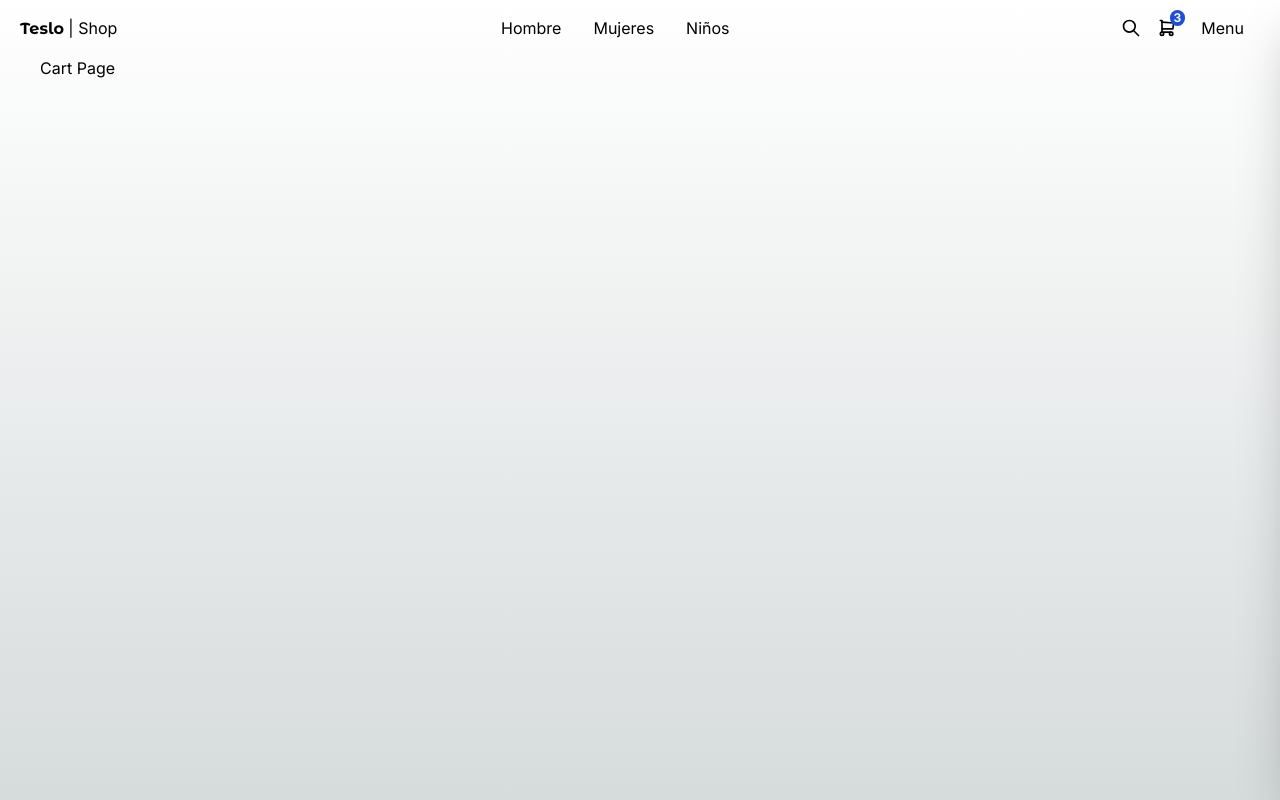
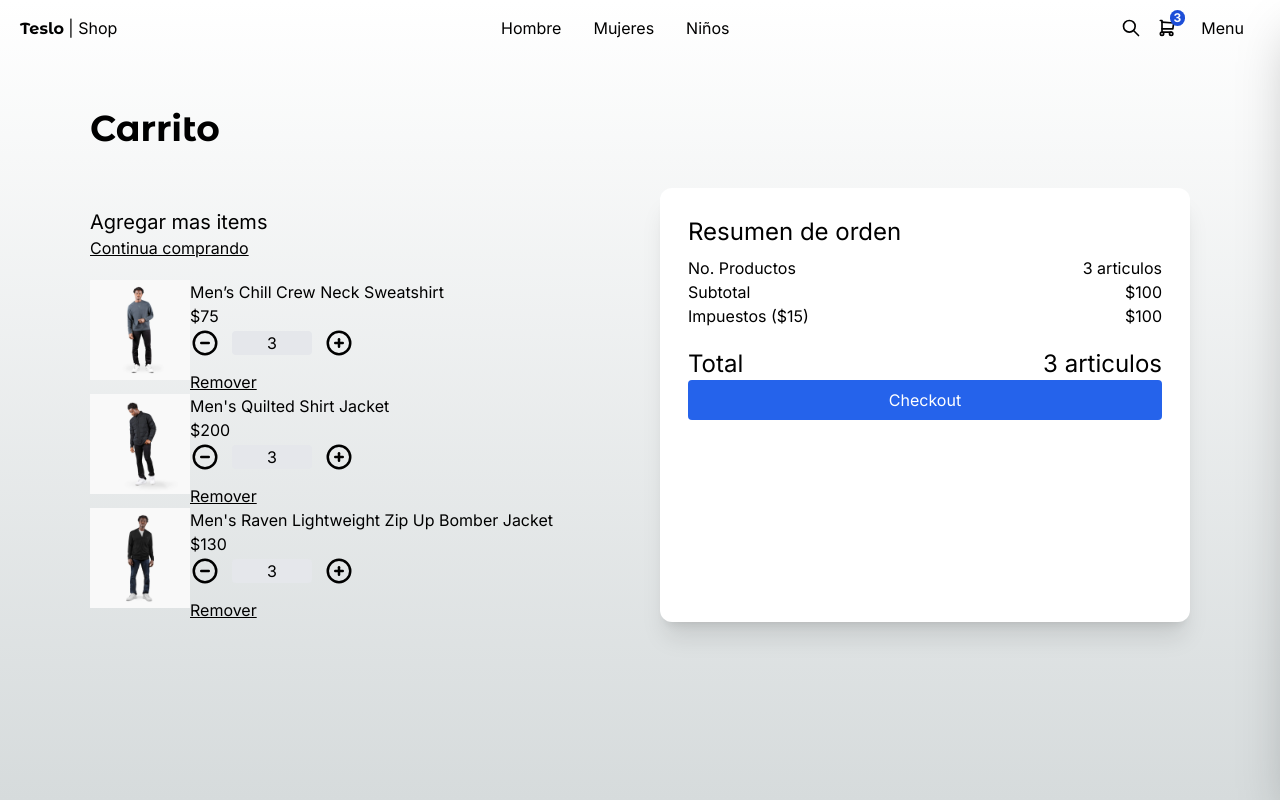
Before and after one commit to angelcruz07/Teslo-shop, a Next.js app: page /cart in a window 1280 px wide. Built offline with nearby package versions, Linux system fonts and the light colour scheme.

Commit message:
feat: add cart

```diff
--- a/src/app/(shop)/cart/page.tsx
+++ b/src/app/(shop)/cart/page.tsx
@@ -1,7 +1,80 @@
+import { QuantitySelector, Title } from '@/components'
+import { initialData } from '@/seed/seed'
+import Link from 'next/link'
+import Image from 'next/image'
+
+const productsInCart = [
+  initialData.products[0],
+  initialData.products[1],
+  initialData.products[2]
+]
+
 export default function Cart() {
   return (
-    <div>
-      <h1>Cart Page</h1>
+    <div className='flex justify-center items-center mb-72 px-10 sm:px-0'>
+      <div className='flex flex-col w-[1100px]'>
+        <Title title='Carrito' />
+
+        <div className='grid grid-cols-1 sm:grid-cols-2 gap-10'>
+          {/* Cart */}
+
+          <div className='flex flex-col mt-5 '>
+            <span className='text-xl'>Agregar mas items</span>
+            <Link href='/' className='underline mb-5'>
+              Continua comprando
+            </Link>
+
+            {/* Items */}
+            {productsInCart.map((product) => (
+              <div key={product.slug} className='flex'>
+                <Image
+                  src={`/products/${product.images[0]}`}
+                  alt={product.title}
+                  width={100}
+                  height={100}
+                  style={{
+                    width: '100px',
+                    height: '100px'
+                  }}
+                />
+                <div>
+                  <p>{product.title}</p>
+                  <p>${product.price}</p>
+
+                  <QuantitySelector quantity={3} />
+                  <button className='mt-3 underline'>Remover</button>
+                </div>
+              </div>
+            ))}
+          </div>
+
+          {/* Checkout */}
+          <div className='bg-white rounded-xl shadow-xl p-7'>
+            <h2 className='text-2xl mb-2 '> Resumen de orden</h2>
+            <div className='grid grid-cols-2'>
+              <span className=''>No. Productos</span>
+              <span className='text-right'>3 articulos</span>
+
+              <span className=''>Subtotal</span>
+              <span className='text-right'>$100</span>
+
+              <span className=''>Impuestos ($15) </span>
+              <span className='text-right'>$100</span>
+
+              <span className='text-2xl mt-5'>Total</span>
+              <span className='mt-5 text-2xl text-right'>3 articulos</span>
+            </div>
+
+            <div>
+              <Link
+                href='.checkout/address'
+                className='flex btn-primary justify-center'>
+                Checkout
+              </Link>
+            </div>
+          </div>
+        </div>
+      </div>
     </div>
   )
 }
```
